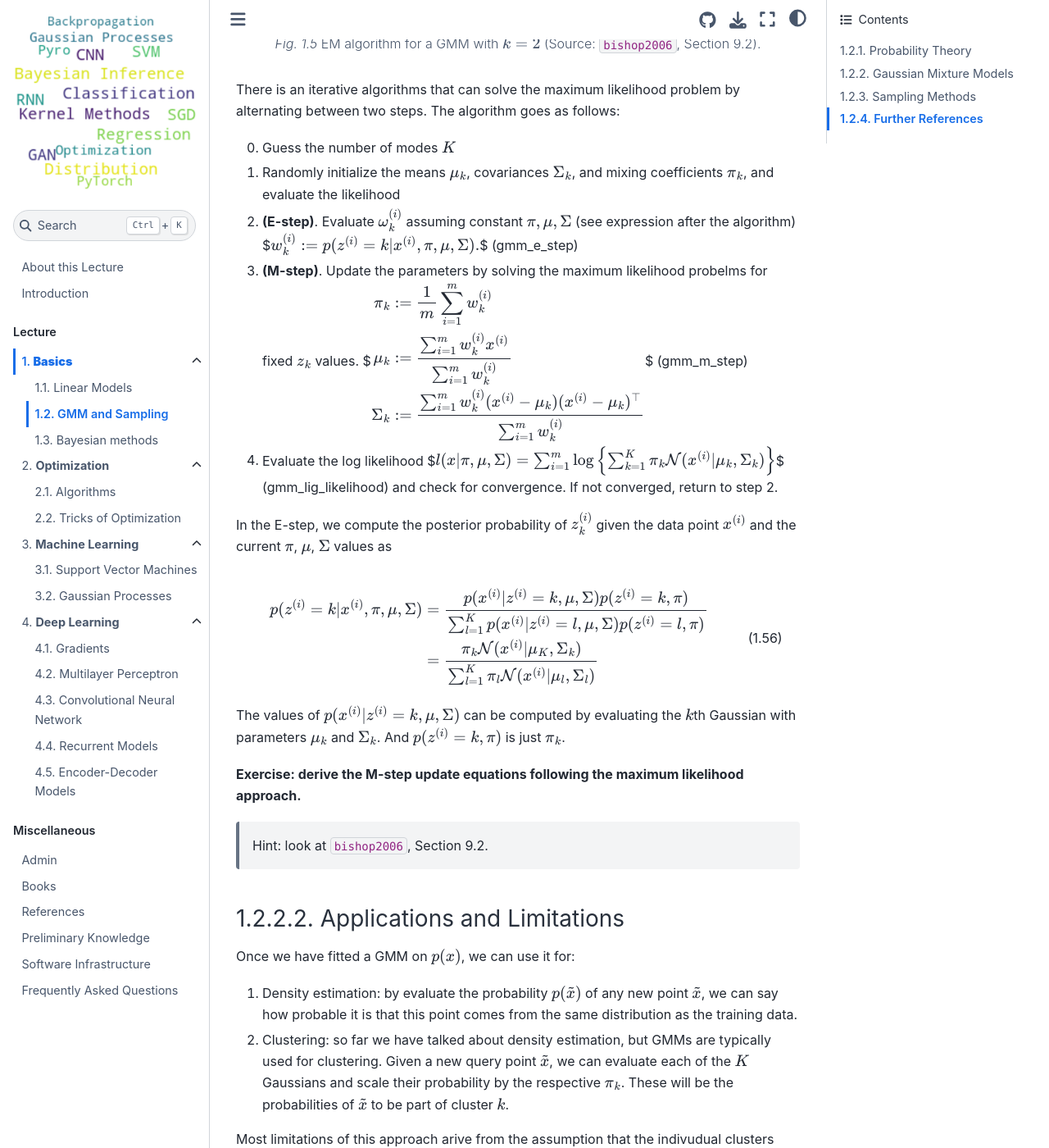
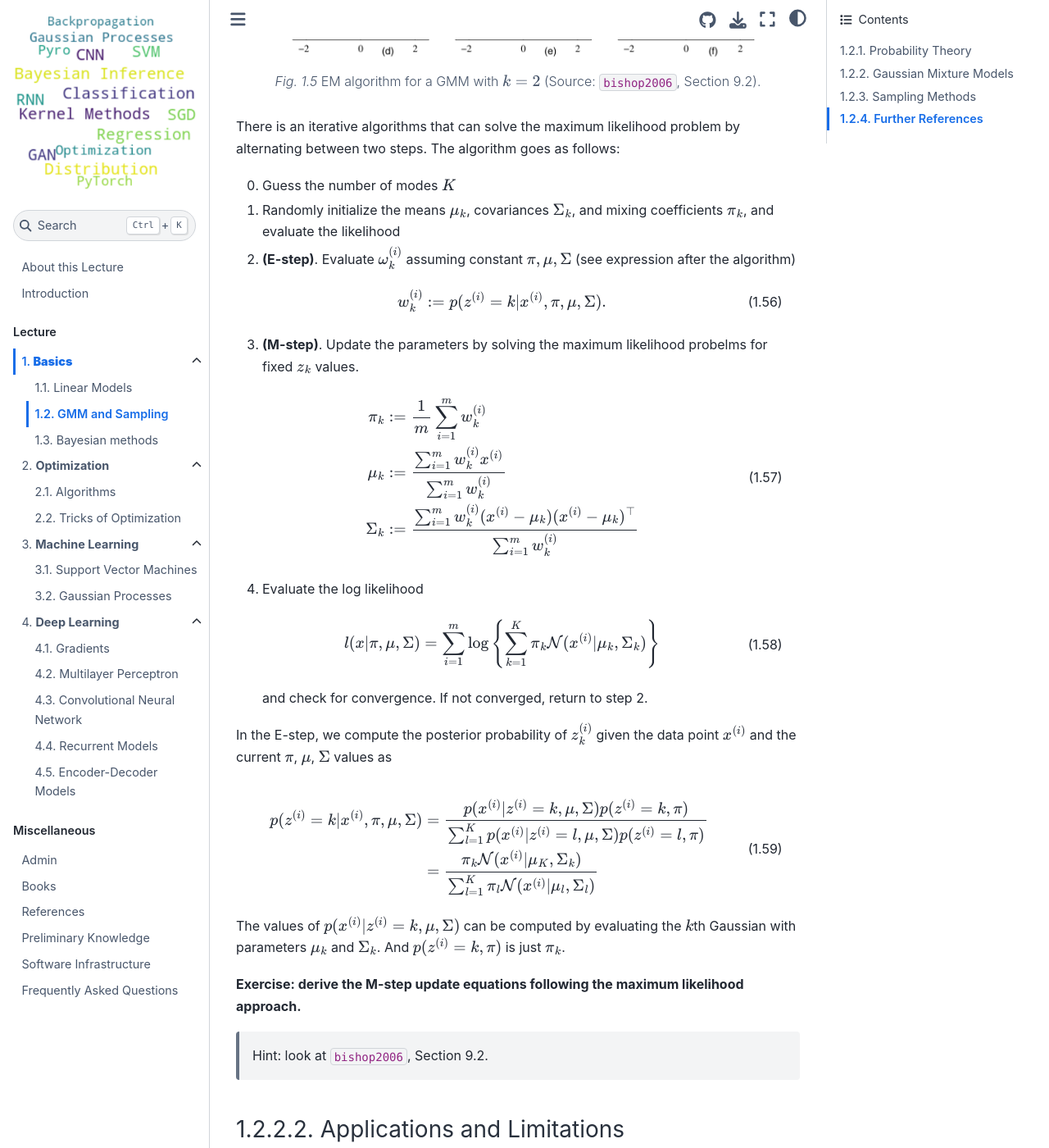
Before and after one commit to tumaer/SciML, a Jupyter Book: the page built from lecture/cc-1-2-gmm-mcmc.md, in a window 1280 px wide and 1400 px high, scrolled down 7745 px. Shown: the whole window at 82% size. Built offline with Jupyter Book 1.0.4 settings and Sphinx 7.4.7 and the Sphinx Book theme 1.1.4, drawn with Linux system fonts in a browser that asks for light colours; pages that are not in the unit, such as notebooks, are missing from menus; cross-references to code outside the pages are shown as plain code; some of the changed text lies outside the part shown.

Commit message:
improve GMM/MCMC lecture based on office hour feedback

````diff
--- a/_config.yml
+++ b/_config.yml
@@ -37,6 +37,7 @@ html:
   use_issues_button: true
   use_repository_button: true
 
+# all extensions: https://myst-parser.readthedocs.io/en/latest/syntax/optional.html#syntax-extensions
 parse:
   myst_enable_extensions:
     - amsmath # enable direct parsing of amsmath LaTeX equations
--- a/lecture/cc-1-2-gmm-mcmc.md
+++ b/lecture/cc-1-2-gmm-mcmc.md
@@ -5,7 +5,6 @@ This lesson first recaps on Probability Theory and then introduces Gaussian Mixt
 On a high level, GMMs and MCMC are two complementary approaches:
 - GMMs estimate the density of a given set of samples
 - MCMC generates samples from a given density
-
 
 ```{figure} ../imgs/cc1/density_estimation_vs_sampling.png
 ---
@@ -39,7 +38,7 @@ But first, we revise Probability Theory.
 
 - Sum rule of probabilities:
 
-$$\mathbb{P}(A)=\sum_{B}\mathbb{P}(A, B)$$ (sum_rule)
+    $$\mathbb{P}(A)=\sum_{B}\mathbb{P}(A, B)$$ (sum_rule)
 
 - Bayes rule: solving the general case of the product rule for $\mathbb{P}(A)$ results in:
 
@@ -62,7 +61,6 @@ $$\mathbb{P}(A)=\sum_{B}\mathbb{P}(A, B)$$ (sum_rule)
     $$p_X(x)=\frac{dF_X(x)}{dx}\ge 0 \;\text{ and } \; \int_{-\infty}^{+\infty}p_X(x) dx =1$$ (pdf)
 
 
-
 ```{figure} ../imgs/cc1/pdf_cdf.png
 ---
 width: 400px
@@ -72,36 +70,41 @@ name: pdf_cdf
 PDF and CDF functions.
 ```
 
-
 - discrete r.v.:
     - *Probability mass function* (PMF) - same as the pdf but for a discrete r.v. $X$. Integrals become sums.
 - $\mu = E[X]$ - *mean value* or *expected value*
 
-$$E[X] = \int_{-\infty}^{+\infty}x \, p_X(x) \, dx$$ (mean)
+    $$E[X] = \int_{-\infty}^{+\infty}x \, p_X(x) \, dx$$ (mean)
 
 - $\sigma^2 = Var[X]$ - *variance*
 
-$$Var[X] = \int_{-\infty}^{+\infty}x^2 \, p_X(x) \, dx = E[(X-\mu)^2]$$ (variance)
+    $$Var[X] = \int_{-\infty}^{+\infty}x^2 \, p_X(x) \, dx = E[(X-\mu)^2]$$ (variance)
 
 - $Cov[X,Y]=E[(X-\mu_X)(Y-\mu_Y)]$ - *covariance*
 - *Change of variables* - if $X \sim p_X$ and $Y=h(X)$, then the distribution of $Y$ becomes:
 
-$$p_Y(y)=\frac{p_X(h^{-1}(y))}{\left|\frac{dh}{dx}\right|}$$  (change_of_vars)
+    $$p_Y(y)=p_X(x)\left|\frac{\text{d}x}{\text{d}y}\right| = p_X(h^{-1}(y)) \left|\frac{\text{d}h^{-1}(y)}{\text{d}y}\right|$$  (change_of_vars)
+
+**Exercise**
+
+Given the r.v. $X$ with pdf $f_X(x)=3x^2$ and the function $Y=X^2$, find the pdf of $Y$.
+Hint: use $X=h^{-1}(Y)$ as shown [here](https://online.stat.psu.edu/stat414/lesson/22/22.2).
+
 
 ### Catalogue of Important Distributions
 
 - *Binomial*, $X\in\{0,1,...,n\}$. Describes how often we get $k$ positive outcomes out of $n$ independent experiments. Parameter $\lambda$ is the success probability of each trial.
 
-$$\mathbb{P}(X=k|\lambda)=\binom{n}{k}\lambda^k(1-\lambda)^{n-k}, \quad \text{ with } k\in(1,2,..., n).$$ (binomial)
+    $$\mathbb{P}(X=k|\lambda)=\binom{n}{k}\lambda^k(1-\lambda)^{n-k}, \quad \text{ with } k\in(1,2,..., n).$$ (binomial)
 
 - *Bernoulli* - special case of Binomial with $n=1$.
 - *Normal* (aka *Gaussian*), $X \in \mathbb{R}$.
 
-$$p(x| \mu, \sigma)=\mathcal{N}(x|\mu, \sigma^2) = \frac{1}{\sqrt{2 \pi \sigma^2}}\exp\left(-\frac{(x-\mu)^2}{2\sigma^2}\right)$$ (gaussian)
+    $$p(x| \mu, \sigma)=\mathcal{N}(x|\mu, \sigma^2) = \frac{1}{\sqrt{2 \pi \sigma^2}}\exp\left(-\frac{(x-\mu)^2}{2\sigma^2}\right)$$ (gaussian)
 
 - *Multivariate Gaussian* $\mathcal{N}(\mathbf{\mu}, \mathbf{\Sigma})$ of $\mathbf{X}\in \mathbb{R}^n$ with mean $\mathbf{\mu}\in \mathbb{R}^n $ and covariance $\mathbb{\Sigma} \in \mathbb{R}_{+}^{n\times n}$.
 
-$$p_X(x)= \frac{1}{(2\pi)^{n/2}\sqrt{\det (\mathbf{\Sigma})}} \exp \left(-\frac{1}{2}(\mathbf{x}-\mathbf{\mu})^{\top}\mathbf{\Sigma}^{-1}(\mathbf{x}-\mathbf{\mu})\right).$$ (multivariate_gaussian)
+    $$p_X(x)= \frac{1}{(2\pi)^{n/2}\sqrt{\det (\mathbf{\Sigma})}} \exp \left(-\frac{1}{2}(\mathbf{x}-\mathbf{\mu})^{\top}\mathbf{\Sigma}^{-1}(\mathbf{x}-\mathbf{\mu})\right).$$ (multivariate_gaussian)
 
 ### Exponential Family
 
@@ -175,9 +178,9 @@ $$p(x) = \sum_{k=1}^K \pi_k \mathcal{N}(x|\mu_k, \Sigma_k),$$ (gmm_model)
 
 with
 
-- $\pi = (\pi_1,...,\pi_k)$ called mixing coefficients, or cluster probabilities,
-- $\mu = (\mu_1,...,\mu_k)$ the cluster means, and
-- $\Sigma = (\Sigma_1,...,\Sigma_k)$ the cluster covariance matrices.
+- $\pi = (\pi_1,...,\pi_K)$ called mixing coefficients, or cluster probabilities,
+- $\mu = (\mu_1,...,\mu_K)$ the cluster means, and
+- $\Sigma = (\Sigma_1,...,\Sigma_K)$ the cluster covariance matrices.
 
 We define a K-dimensional r.v. $z$ which satisfies $z\in \{0,1\}$ and $\sum_k z_k=1$ (i.e. with only one of its dimensions being 1, while all others are 0), such that $z_k~\sim \text{Multinomial}(\pi_k)$ and $p(z_k=1) = \pi_k$ . For Eq. {eq}`gmm_model` to be a valid probability density, the parameters $\{\pi_k\}$ must satisfy $0\le\pi_k\le 1$ and $\sum_k \pi_k=1$.
 
@@ -195,7 +198,7 @@ $$
 \begin{aligned}
 p(x) &= \sum_z p(x,z) \\
 & = \sum_z p(x|z) p(z) \\
-& = \sum_{k=1}^K \pi_k\mathcal{N}(x| \mu_k, \Sigma_k)
+& = \sum_{k=1}^K \pi_k\mathcal{N}(x| \mu_k, \Sigma_k).
 \end{aligned}
 $$ (gmm_marginalization)
 
@@ -204,7 +207,7 @@ Thus, the unknown parameters are $\{\pi_k, \mu_k, \Sigma_k\}_{k=1:K}$. We can wr
 $$
 \begin{aligned}
 l(x | \pi,\mu,\Sigma) &= \sum_{i=1}^{m}\log p(x^{(i)}|\pi,\mu,\Sigma) \\
-&= \sum_{i=1}^{m}\log \left\{ \sum_{k=1}^K \pi_k \mathcal{N}(x^{(i)}|\mu_k,\Sigma_k) \right\}
+&= \sum_{i=1}^{m}\log \left\{ \sum_{k=1}^K \pi_k \mathcal{N}(x^{(i)}|\mu_k,\Sigma_k) \right\}.
 \end{aligned}$$ (gmm_mle)
 
 However, if we try to analytically solve this problem, we will see that there is no closed form solution. The problem is that we do not know which $z_k$ each of the measurements comes from.
@@ -225,16 +228,22 @@ There is an iterative algorithms that can solve the maximum likelihood problem b
 0. Guess the number of modes $K$
 1. Randomly initialize the means $\mu_k$, covariances $\Sigma_k$, and mixing coefficients $\pi_k$, and evaluate the likelihood
 2. **(E-step)**. Evaluate $\omega_k^{(i)}$ assuming constant $\pi, \mu, \Sigma$ (see expression after the algorithm)
+
     $$w_k^{(i)} := p(z^{(i)}=k| x^{(i)}, \pi, \mu, \Sigma).$$ (gmm_e_step)
+
 3. **(M-step)**. Update the parameters by solving the maximum likelihood probelms for fixed $z_k$ values.
+
     $$\begin{aligned}
     \pi_k &:= \frac{1}{m}\sum_{i=1}^m w_k^{(i)} \\
     \mu_k &:= \frac{\sum_{i=1}^{m} w_k^{(i)}x^{(i)}}{\sum_{i=1}^{m} w_k^{(i)}} \\
     \Sigma_k &:= \frac{\sum_{i=1}^{m} w_k^{(i)}(x^{(i)}-\mu_k)(x^{(i)}-\mu_k)^{\top}}{\sum_{i=1}^{m} w_k^{(i)}}
     \end{aligned}
     $$ (gmm_m_step)
+
 4. Evaluate the log likelihood
+
     $$l(x | \pi,\mu,\Sigma) = \sum_{i=1}^{m}\log \left\{ \sum_{k=1}^K \pi_k \mathcal{N}(x^{(i)}|\mu_k,\Sigma_k) \right\}$$ (gmm_lig_likelihood)
+
     and check for convergence. If not converged, return to step 2.
 
 In the E-step, we compute the posterior probability of $z^{(i)}_k$ given the data point $x^{(i)}$ and the current $\pi$, $\mu$, $\Sigma$ values as
@@ -255,8 +264,9 @@ The values of $p(x^{(i)}|z^{(i)}=k, \mu, \Sigma)$ can be computed by evaluating
 
 Once we have fitted a GMM on $p(x)$, we can use it for:
 
-1. Density estimation: by evaluate the probability $p(\tilde{x})$ of any new point $\tilde{x}$, we can say how probable it is that this point comes from the same distribution as the training data.
-2. Clustering: so far we have talked about density estimation, but GMMs are typically used for clustering. Given a new query point $\tilde{x}$, we can evaluate each of the $K$ Gaussians and scale their probability by the respective $\pi_k$. These will be the probabilities of $\tilde{x}$ to be part of cluster $k$.
+1. Sampling: there are efficient ways to draw sample from the Gaussian distribution.
+2. Density estimation: by evaluating the probability $p(\tilde{x})$ of a new point $\tilde{x}$, we can compute how probable it is that this point comes from the same distribution as the training data.
+3. Clustering: so far we have talked about density estimation, but GMMs are typically used for clustering. Given a new query point $\tilde{x}$, we can evaluate each of the $K$ Gaussians and scale their probability by the respective $\pi_k$. These will be the probabilities of $\tilde{x}$ to be part of cluster $k$.
 
 Most limitations of this approach arive from the assumption that the indivudual clusters follow the Gaussian distribution:
 
@@ -362,8 +372,10 @@ The general Metropolis-Hastings prescribes a rule which guarantees that the cons
 
 0. Start at an initial point $\theta_{current} = \theta^0$.
 1. Sample $\theta' \sim q(\theta_{next}|\theta_{current})$
-2. Compute the ecceptance probability
-    $$\alpha = min \left\{ 1, \frac{g(\theta'|y) q(\theta_{current}|\theta')}{g(\theta_{current}|y) q(\theta'|\theta_{current})} \right\}$$
+2. Compute the acceptance probability
+
+    $$\alpha = min \left\{ 1, \frac{g(\theta'|y) q(\theta_{current}|\theta')}{g(\theta_{current}|y) q(\theta'|\theta_{current})} \right\}$$ (mcmc_acceptance_prob)
+
 3. Sample $u\sim \text{Uniform}(0,1)$
 4. If $\alpha > u$, then $\theta_{current} = \theta'$, else $\theta_{current} = \theta_{current}$
 5. Repeat $N$ times from step 1.
@@ -391,12 +403,15 @@ Metropolis-Hastings trajectory (Source: [relguzman.blogpost.com](https://relguzm
 
 **Probability Theory**
 
+- {cite}`bishop2006`, Chapters 1 and 2
+- {cite}`murphy2022`, Chapters 2 and 3
 - {cite}`cs229notes`, Section 3.1 - the exponential family
 
 **Gaussian Mixture Models**
 
 - {cite}`cs229notes`, Chapter 11 - main GMM reference
 - {cite}`bishop2006`, Section 9.2 - detailed derivations
+- [Video](https://www.youtube.com/watch?v=q71Niz856KE&ab_channel=Serrano.Academy) with more visual intuition
 
 **Sampling**
 
````
Also changed, not shown: admin.md (+1 -1 lines), lecture/cc-1-1-linear.md (+1 -0 lines).
